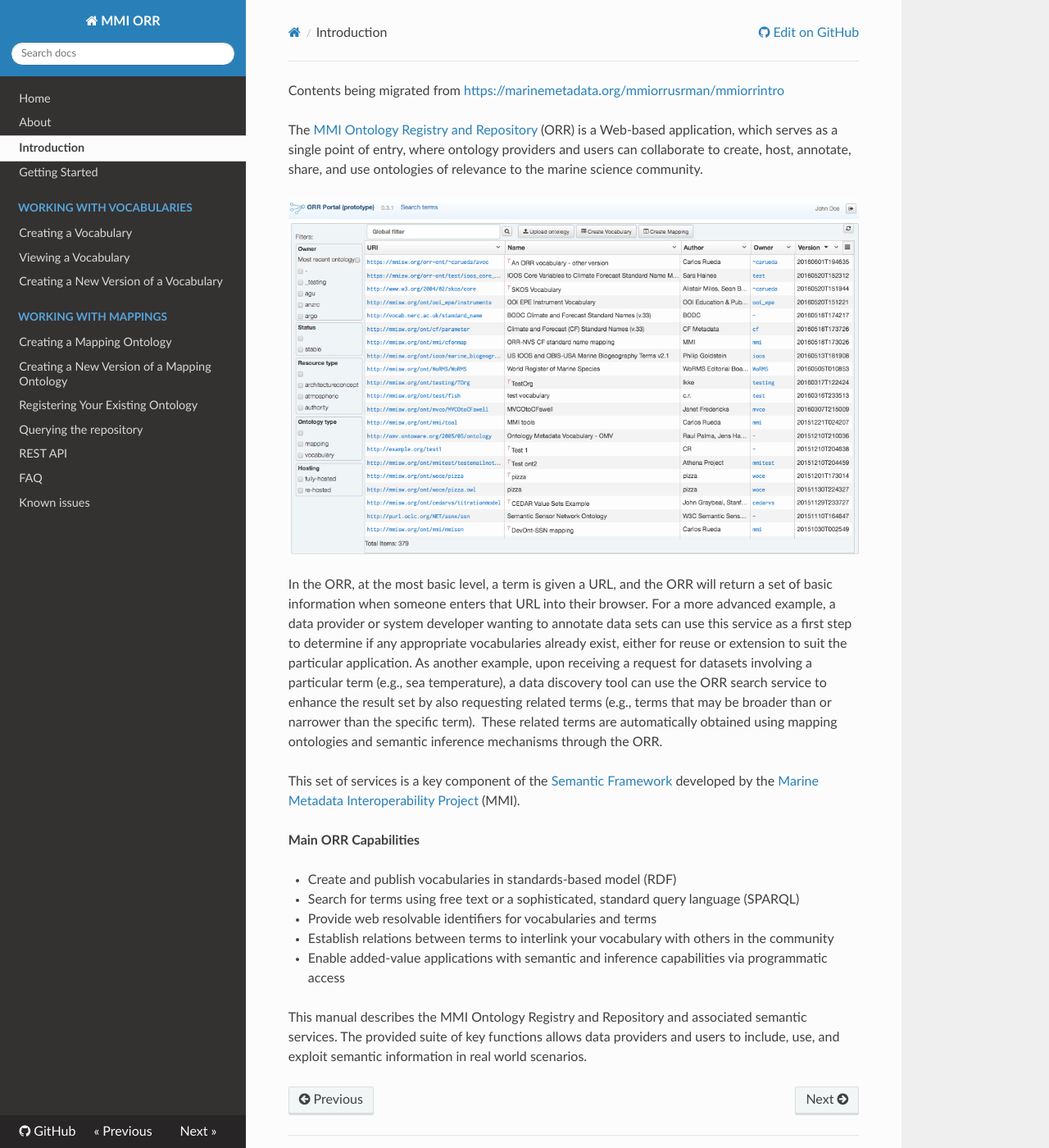
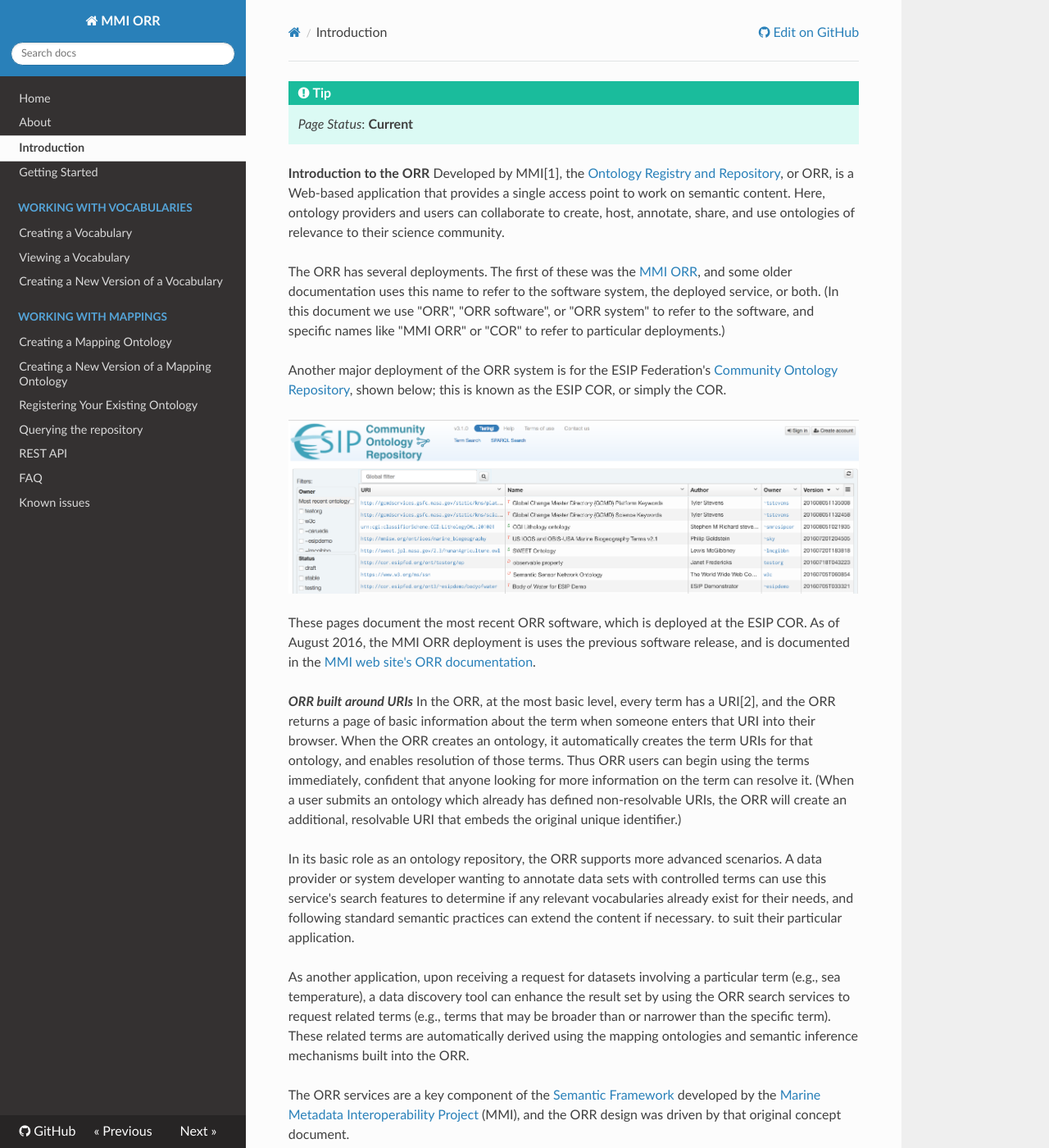
Before and after one commit to mmisw/mmiorr-docs, an MkDocs documentation site: the page built from docs/introduction.md, in a window 1280 px wide and 1400 px high. Shown: the whole window at 82% size. Built offline with MkDocs 1.6.1, drawn with Linux system fonts in a browser that asks for light colours; nearby versions of some CDN libraries; old or Windows-style settings are respelled for this version of MkDocs; some of the changed text lies outside the part shown.

Commit message:
reworded for new system, added new image

```diff
--- a/docs/introduction.md
+++ b/docs/introduction.md
@@ -1,32 +1,64 @@
-Contents being migrated from
-[https://marinemetadata.org/mmiorrusrman/mmiorrintro](https://marinemetadata.org/mmiorrusrman/mmiorrintro)
+!!! tip
+    _Page Status_: **Current**
 
-The [MMI Ontology Registry and Repository](http://mmisw.org/orr) (ORR) is a Web-based application, which serves as a
-single point of entry, where ontology providers and users can collaborate to create, host, annotate, share, and use
-ontologies of relevance to the marine science community.
+**Introduction to the ORR**
+Developed by MMI[1], the [Ontology Registry and Repository](http://github.com/mmisw), or ORR, is a Web-based application
+that provides a single access point to work on semantic content. Here, ontology providers and users can collaborate
+to create, host, annotate, share, and use ontologies of relevance to their science community.
 
-![](img/orr3/mainpage-regular-user.png)
+The ORR has several deployments. The first of these was the [MMI ORR](http://mmisw.org), and some older
+documentation uses this name to refer to the software system, the deployed service, or both.
+(In this document we use "ORR", "ORR software", or "ORR system" to refer to the software,
+and specific names like "MMI ORR" or "COR" to refer to particular deployments.)
 
-In the ORR, at the most basic level, a term is given a URL, and the ORR will return a set of basic information when
-someone enters that URL into their browser. For a more advanced example, a data provider or system developer wanting
-to annotate data sets can use this service as a first step to determine if any appropriate vocabularies already exist,
-either for reuse or extension to suit the particular application. As another example, upon receiving a request for
-datasets involving a particular term (e.g., sea temperature), a data discovery tool can use the ORR search
-service to enhance the result set by also requesting related terms (e.g., terms that may be broader than or
-narrower than the specific term).  These related terms are automatically obtained using mapping ontologies
-and semantic inference mechanisms through the ORR.
+Another major deployment of the ORR system is for the ESIP Federation's [Community Ontology
+Repository](http://cor.esipfed.org), shown below; this is known as the ESIP COR, or simply the COR.
 
-This set of services is a key component of the [Semantic Framework](http://marinemetadata.org/semanticframework)
-developed by the [Marine Metadata Interoperability Project](http://marinemetadata.org) (MMI).
+![](img/cor/cor-browse-page-20160828.png)
+
+These pages document the most recent ORR software, which is deployed at the ESIP COR.
+As of August 2016, the MMI ORR deployment is uses the previous software release, and is documented
+in the [MMI web site's ORR documentation](https://marinemetadata.org/mmiorrusrman).
+
+
+***ORR built around URIs***
+In the ORR, at the most basic level, every term has a URI[2], and the ORR returns a page of basic information about
+the term when someone enters that URI into their browser. When the ORR creates an ontology,
+it automatically creates the term URIs for that ontology, and enables resolution of those terms.
+Thus ORR users can begin using the terms immediately, confident that anyone looking for more
+information on the term can resolve it. (When a user submits an ontology which already has
+defined non-resolvable URIs, the ORR will create an additional, resolvable URI that embeds
+the original unique identifier.)
+
+In its basic role as an ontology repository, the ORR supports more advanced scenarios.
+A data provider or system developer wanting to annotate data sets with controlled terms
+can use this service's search features to determine if any relevant vocabularies already exist
+for their needs, and following standard semantic practices can extend the content if necessary.
+to suit their particular application.
+
+As another application, upon receiving a request for datasets involving a particular term
+(e.g., sea temperature), a data discovery tool can enhance the result set by using the
+ORR search services to request related terms (e.g., terms that may be broader than or
+narrower than the specific term). These related terms are automatically derived using
+the mapping ontologies and semantic inference mechanisms built into the ORR.
+
+The ORR services are a key component of the [Semantic Framework](http://marinemetadata.org/semanticframework)
+developed by the [Marine Metadata Interoperability Project](http://marinemetadata.org) (MMI),
+and the ORR design was driven by that original concept document.
 
 **Main ORR Capabilities**
 
-*   Create and publish vocabularies in standards-based model (RDF)
+The ORR was created to provide the following capabilities to users without previous semantic experience:
+
+*   Create and publish vocabularies in a standards-based model (RDF)
 *   Search for terms using free text or a sophisticated, standard query language (SPARQL)
-*   Provide web resolvable identifiers for vocabularies and terms
-*   Establish relations between terms to interlink your vocabulary with others in the community
-*   Enable added-value applications with semantic and inference capabilities via programmatic access
+*   Instantly provide web resolvable identifiers for all vocabularies and terms
+*   Enable user-specified relations between terms to interlink your vocabulary with others in the community
+*   Enable added-value applications via programmatic access to semantic and inference capabilities
 
-This manual describes the MMI Ontology Registry and Repository and associated semantic services.
+This manual describes the Ontology Registry and Repository and associated semantic services.
 The provided suite of key functions allows data providers and users to include, use, and exploit
 semantic information in real world scenarios.
+
+[1] MMI: [Marine Metadata Interoperability project](http://marinemetadata.org)
+[2] URI: Uniform Resource Identifier
```
Also changed, not shown: docs/img/cor/cor-browse-page-20160828.png (added).
